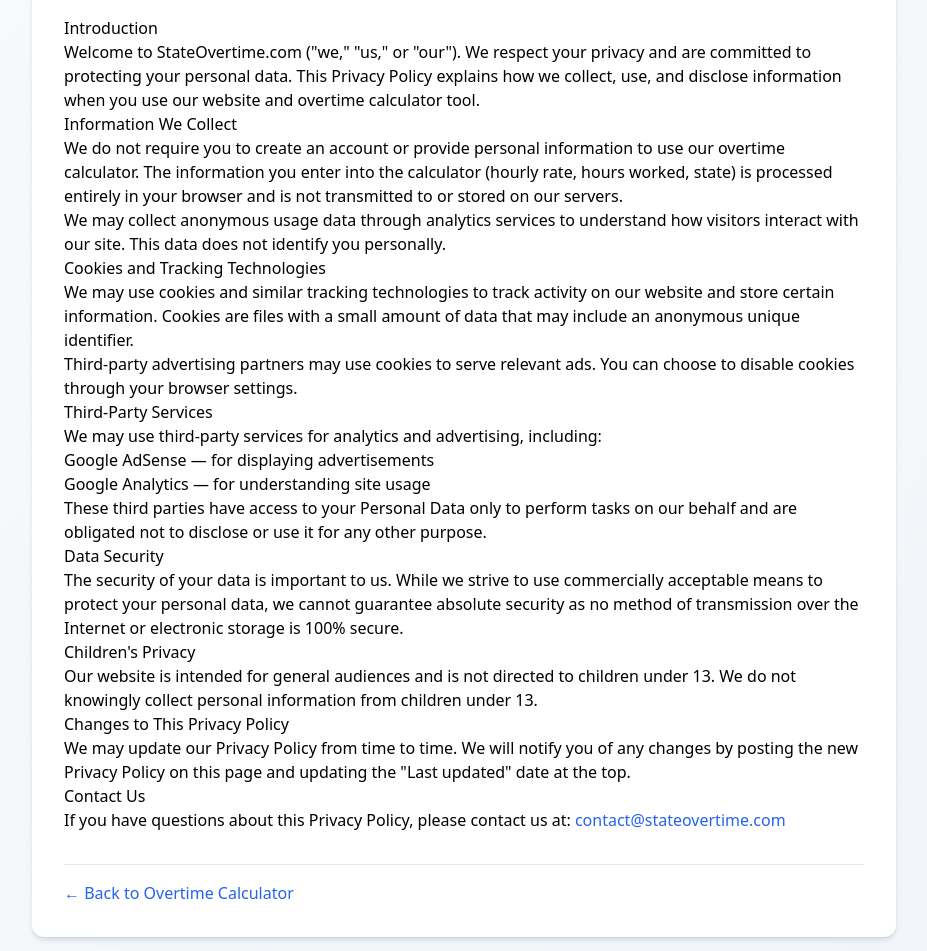
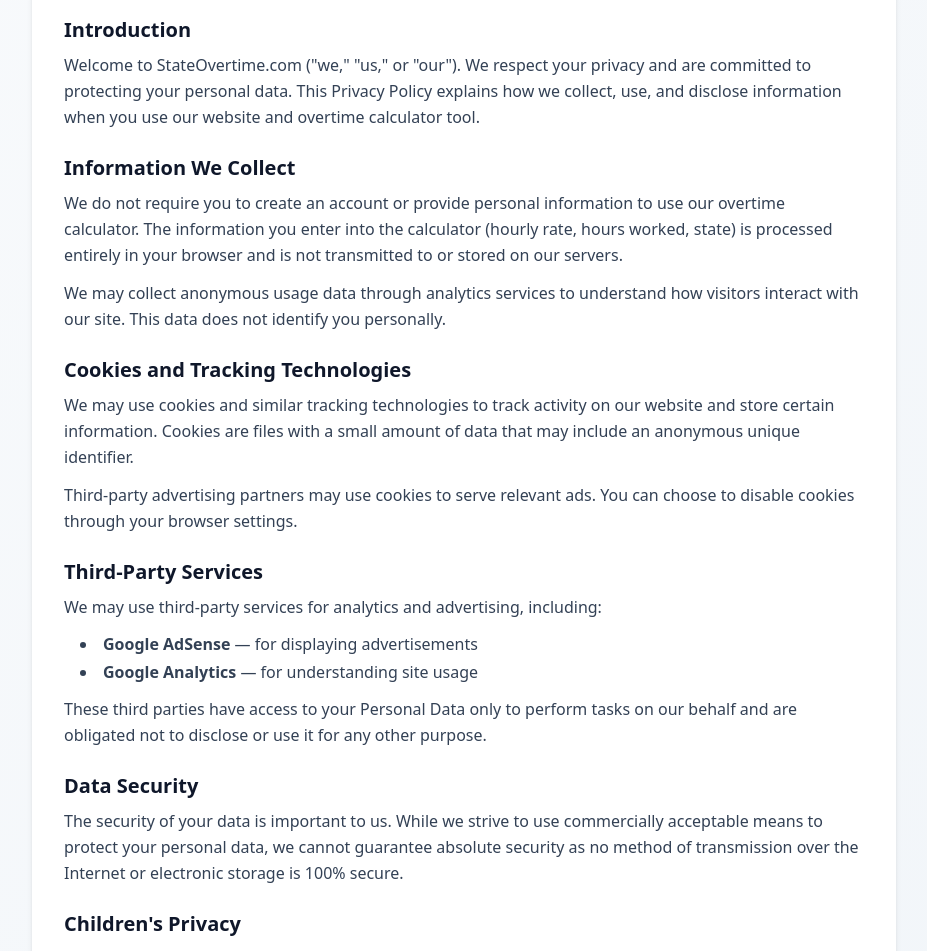
Before and after one commit to kikaifabrik-flow/stateovertime, a Next.js app: page /privacy in a window 1280 px wide. Shown: the part 180-1131 px from the top of the page, without its empty margins (176-1103 px from the left). Built offline with nearby package versions, Linux system fonts and the light colour scheme.

Commit message:
Update page.tsx
Privacy Policy page with better styling

```diff
--- a/src/app/privacy/page.tsx
+++ b/src/app/privacy/page.tsx
@@ -14,40 +14,56 @@ export default function PrivacyPage() {
       </header>
 
       <section className="max-w-4xl mx-auto px-4 py-8">
-        <div className="bg-white rounded-xl shadow-md p-6 md:p-8 prose prose-slate max-w-none">
-          <h2>Introduction</h2>
-          <p>Welcome to StateOvertime.com ("we," "us," or "our"). We respect your privacy and are committed to protecting your personal data. This Privacy Policy explains how we collect, use, and disclose information when you use our website and overtime calculator tool.</p>
+        <div className="bg-white rounded-xl shadow-md p-6 md:p-8 space-y-6">
+          <div>
+            <h2 className="text-xl font-bold text-slate-900 mb-2">Introduction</h2>
+            <p className="text-slate-700 leading-relaxed">Welcome to StateOvertime.com ("we," "us," or "our"). We respect your privacy and are committed to protecting your personal data. This Privacy Policy explains how we collect, use, and disclose information when you use our website and overtime calculator tool.</p>
+          </div>
 
-          <h2>Information We Collect</h2>
-          <p>We do not require you to create an account or provide personal information to use our overtime calculator. The information you enter into the calculator (hourly rate, hours worked, state) is processed entirely in your browser and is not transmitted to or stored on our servers.</p>
-          <p>We may collect anonymous usage data through analytics services to understand how visitors interact with our site. This data does not identify you personally.</p>
+          <div>
+            <h2 className="text-xl font-bold text-slate-900 mb-2">Information We Collect</h2>
+            <p className="text-slate-700 leading-relaxed mb-3">We do not require you to create an account or provide personal information to use our overtime calculator. The information you enter into the calculator (hourly rate, hours worked, state) is processed entirely in your browser and is not transmitted to or stored on our servers.</p>
+            <p className="text-slate-700 leading-relaxed">We may collect anonymous usage data through analytics services to understand how visitors interact with our site. This data does not identify you personally.</p>
+          </div>
 
-          <h2>Cookies and Tracking Technologies</h2>
-          <p>We may use cookies and similar tracking technologies to track activity on our website and store certain information. Cookies are files with a small amount of data that may include an anonymous unique identifier.</p>
-          <p>Third-party advertising partners may use cookies to serve relevant ads. You can choose to disable cookies through your browser settings.</p>
+          <div>
+            <h2 className="text-xl font-bold text-slate-900 mb-2">Cookies and Tracking Technologies</h2>
+            <p className="text-slate-700 leading-relaxed mb-3">We may use cookies and similar tracking technologies to track activity on our website and store certain information. Cookies are files with a small amount of data that may include an anonymous unique identifier.</p>
+            <p className="text-slate-700 leading-relaxed">Third-party advertising partners may use cookies to serve relevant ads. You can choose to disable cookies through your browser settings.</p>
+          </div>
 
-          <h2>Third-Party Services</h2>
-          <p>We may use third-party services for analytics and advertising, including:</p>
-          <ul>
-            <li>Google AdSense — for displaying advertisements</li>
-            <li>Google Analytics — for understanding site usage</li>
-          </ul>
-          <p>These third parties have access to your Personal Data only to perform tasks on our behalf and are obligated not to disclose or use it for any other purpose.</p>
+          <div>
+            <h2 className="text-xl font-bold text-slate-900 mb-2">Third-Party Services</h2>
+            <p className="text-slate-700 leading-relaxed mb-3">We may use third-party services for analytics and advertising, including:</p>
+            <ul className="list-disc list-inside text-slate-700 space-y-1 ml-4">
+              <li><strong className="font-semibold">Google AdSense</strong> — for displaying advertisements</li>
+              <li><strong className="font-semibold">Google Analytics</strong> — for understanding site usage</li>
+            </ul>
+            <p className="text-slate-700 leading-relaxed mt-3">These third parties have access to your Personal Data only to perform tasks on our behalf and are obligated not to disclose or use it for any other purpose.</p>
+          </div>
 
-          <h2>Data Security</h2>
-          <p>The security of your data is important to us. While we strive to use commercially acceptable means to protect your personal data, we cannot guarantee absolute security as no method of transmission over the Internet or electronic storage is 100% secure.</p>
+          <div>
+            <h2 className="text-xl font-bold text-slate-900 mb-2">Data Security</h2>
+            <p className="text-slate-700 leading-relaxed">The security of your data is important to us. While we strive to use commercially acceptable means to protect your personal data, we cannot guarantee absolute security as no method of transmission over the Internet or electronic storage is 100% secure.</p>
+          </div>
 
-          <h2>Children's Privacy</h2>
-          <p>Our website is intended for general audiences and is not directed to children under 13. We do not knowingly collect personal information from children under 13.</p>
+          <div>
+            <h2 className="text-xl font-bold text-slate-900 mb-2">Children's Privacy</h2>
+            <p className="text-slate-700 leading-relaxed">Our website is intended for general audiences and is not directed to children under 13. We do not knowingly collect personal information from children under 13.</p>
+          </div>
 
-          <h2>Changes to This Privacy Policy</h2>
-          <p>We may update our Privacy Policy from time to time. We will notify you of any changes by posting the new Privacy Policy on this page and updating the "Last updated" date at the top.</p>
+          <div>
+            <h2 className="text-xl font-bold text-slate-900 mb-2">Changes to This Privacy Policy</h2>
+            <p className="text-slate-700 leading-relaxed">We may update our Privacy Policy from time to time. We will notify you of any changes by posting the new Privacy Policy on this page and updating the "Last updated" date at the top.</p>
+          </div>
 
-          <h2>Contact Us</h2>
-          <p>If you have questions about this Privacy Policy, please contact us at: <a href="mailto:contact@stateovertime.com" className="text-blue-600 hover:underline">contact@stateovertime.com</a></p>
+          <div>
+            <h2 className="text-xl font-bold text-slate-900 mb-2">Contact Us</h2>
+            <p className="text-slate-700 leading-relaxed">If you have questions about this Privacy Policy, please contact us at: <a href="mailto:contact@stateovertime.com" className="text-blue-600 hover:underline font-semibold">contact@stateovertime.com</a></p>
+          </div>
 
           <div className="mt-8 pt-4 border-t border-slate-200">
-            <a href="/" className="text-blue-600 hover:underline">&larr; Back to Overtime Calculator</a>
+            <a href="/" className="text-blue-600 hover:underline font-semibold">&larr; Back to Overtime Calculator</a>
           </div>
         </div>
       </section>
```
